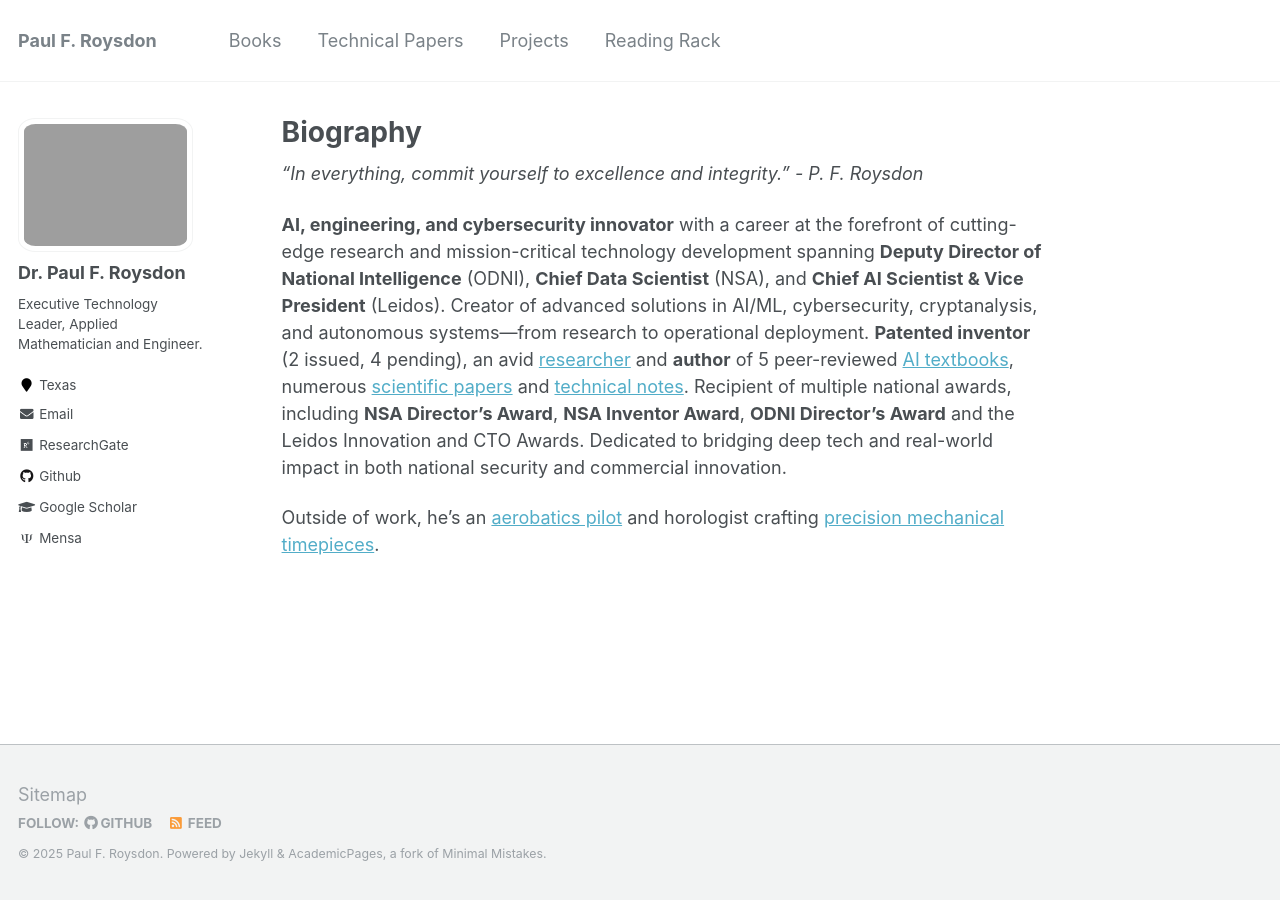
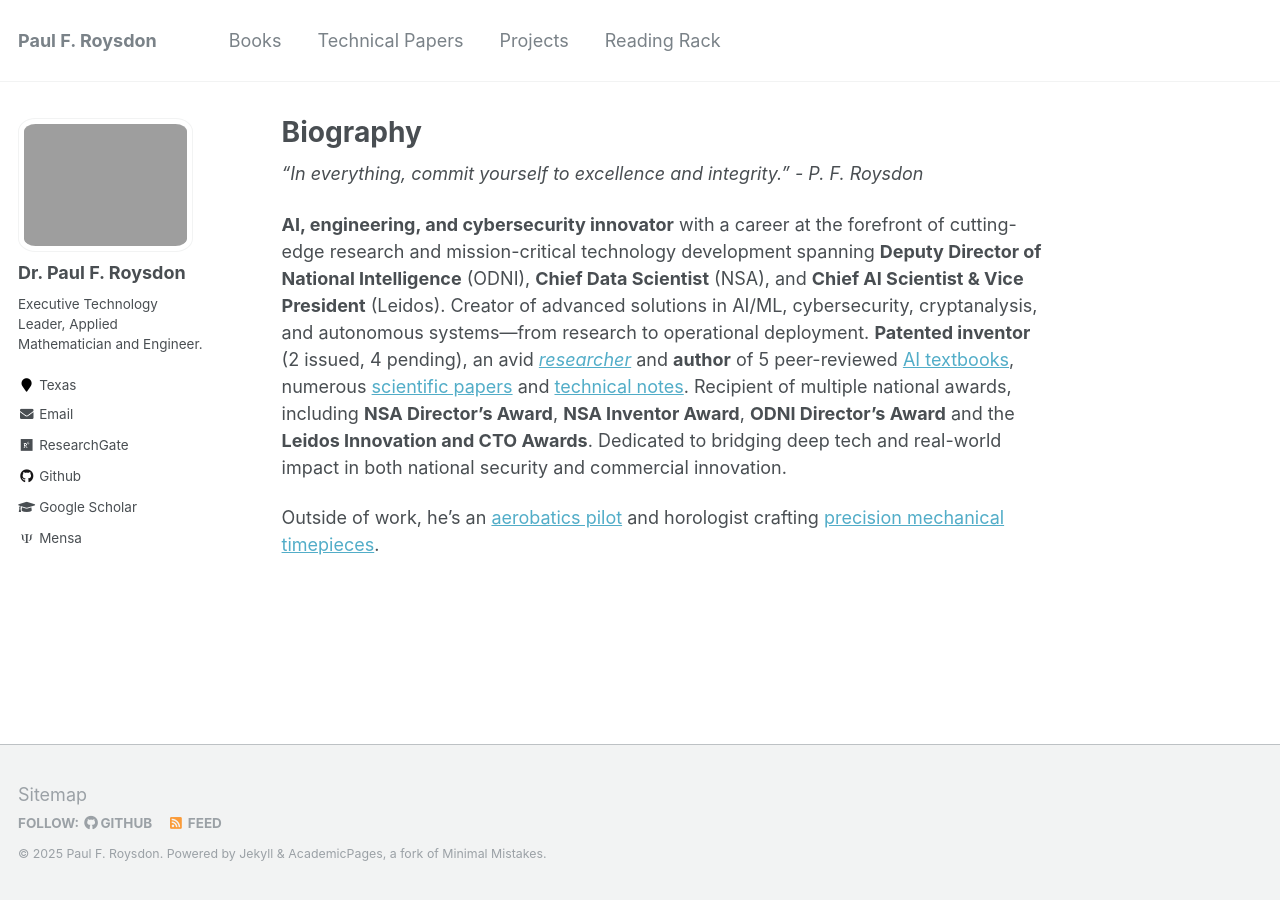
Before and after one commit to pfroysdon/pfroysdon.github.io, a Jekyll site: the page built from _pages/about.md, in a window 1280 px wide. Built offline with Jekyll 4.4.1, drawn with Linux system fonts in a browser that asks for light colours; some web fonts are replaced.

```diff
--- a/_pages/about.md
+++ b/_pages/about.md
@@ -10,6 +10,6 @@ redirect_from:
 
 *"In everything, commit yourself to excellence and integrity." - P. F. Roysdon*
 
-**AI, engineering, and cybersecurity innovator** with a career at the forefront of cutting-edge research and mission-critical technology development spanning **Deputy Director of National Intelligence** (ODNI), **Chief Data Scientist** (NSA), and **Chief AI Scientist & Vice President** (Leidos). Creator of advanced solutions in AI/ML, cybersecurity, cryptanalysis, and autonomous systems—from research to operational deployment. **Patented inventor** (2 issued, 4 pending), an avid [researcher](https://pfroysdon.github.io/projects/) and **author** of 5 peer-reviewed [AI textbooks](http://www.roysdonfibonaccipress.com/), numerous [scientific papers](https://github.com/pfroysdon/publications/tree/main/Papers) and [technical notes](https://github.com/pfroysdon/publications/tree/main/Tech_Notes). Recipient of multiple national awards, including **NSA Director's Award**, **NSA Inventor Award**, **ODNI Director’s Award** and the Leidos Innovation and CTO Awards.  Dedicated to bridging deep tech and real-world impact in both national security and commercial innovation.
+**AI, engineering, and cybersecurity innovator** with a career at the forefront of cutting-edge research and mission-critical technology development spanning **Deputy Director of National Intelligence** (ODNI), **Chief Data Scientist** (NSA), and **Chief AI Scientist & Vice President** (Leidos). Creator of advanced solutions in AI/ML, cybersecurity, cryptanalysis, and autonomous systems—from research to operational deployment. **Patented inventor** (2 issued, 4 pending), an avid [*researcher*](https://pfroysdon.github.io/projects/) and **author** of 5 peer-reviewed [AI textbooks](http://www.roysdonfibonaccipress.com/), numerous [scientific papers](https://github.com/pfroysdon/publications/tree/main/Papers) and [technical notes](https://github.com/pfroysdon/publications/tree/main/Tech_Notes). Recipient of multiple national awards, including **NSA Director's Award**, **NSA Inventor Award**, **ODNI Director’s Award** and the **Leidos Innovation and CTO Awards**.  Dedicated to bridging deep tech and real-world impact in both national security and commercial innovation.
 
 Outside of work, he’s an [aerobatics pilot](https://youtu.be/AFlVtWswTNU) and horologist crafting [precision mechanical timepieces](https://www.roysdonwatchco.com/).
```
